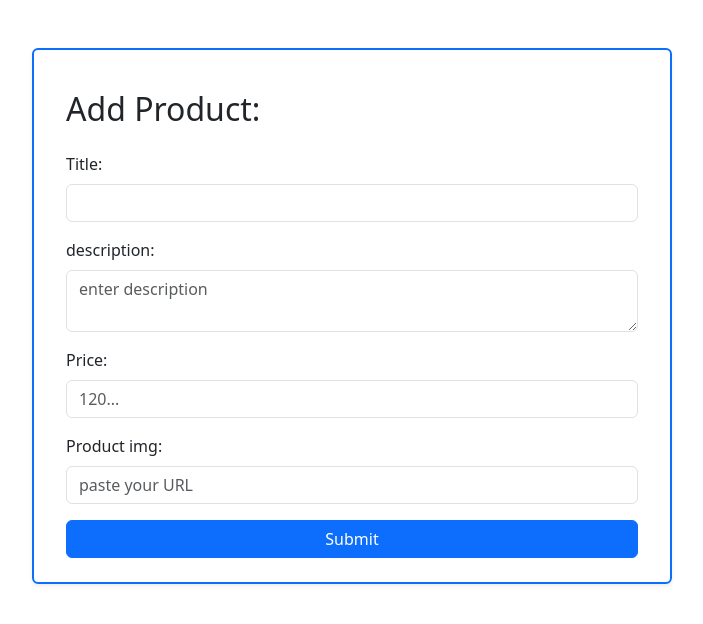
After one commit to Ahmed-rbr/product_crud, a PHP site: page /edit_form.php in a window 1280 px wide. The commit adds this page. Shown: the top 624 px of the page, without its empty margins (288-991 px from the left). Run offline with PHP 8.4, Linux system fonts and the light colour scheme.

Commit message:
added edit  product func

```diff
--- /dev/null
+++ b/edit_form.php
@@ -0,0 +1,61 @@
+<?php
+session_start();
+$title= $_SESSION['title']??'';
+$price= $_SESSION['price']??'';
+$id= $_SESSION['id']??'';
+$description=$_SESSION['description']??'';
+$img= $_SESSION['img']??'';
+$errors = $_SESSION['err'] ?? [];
+ unset($_SESSION['err']);
+?>
+
+<!DOCTYPE html>
+<html lang="en">
+<head>
+  <meta charset="UTF-8">
+  <meta name="viewport" content="width=device-width, initial-scale=1.0">
+  <title>Add-product</title>
+  <link href="https://cdn.jsdelivr.net/npm/bootstrap@5.3.3/dist/css/bootstrap.min.css" rel="stylesheet" integrity="sha384-QWTKZyjpPEjISv5WaRU9OFeRpok6YctnYmDr5pNlyT2bRjXh0JMhjY6hW+ALEwIH" crossorigin="anonymous">
+
+</head>
+<body>
+<form action="edite_product.php" method="post" class="row g-3 mt-5 w-50 mx-auto border border-2 p-4 shadow-sm rounded border-primary">
+ <h2>Add Product:</h2>
+
+ <?php if(!empty($errors)): ?>
+      <div class="alert alert-danger">
+        <?php foreach($errors as $error): ?>
+          <p class="mb-1"><?= htmlspecialchars($error) ?></p>
+        <?php endforeach; ?>
+      </div>
+    <?php endif; ?>
+ <div class="col-12">
+    <label for="title" class="form-label">Title:</label>
+    <input type="text" value="<?= htmlspecialchars($title)?>" name="title" class="form-control" id="title">
+
+  </div>
+  <div class="col-12">
+  <label for="description" class="form-label">description:</label>
+  <textarea class="form-control"  placeholder="enter description" name="description" id="description"><?=isset($description)? htmlspecialchars($description):'' ?></textarea>
+
+</div>
+  <div class="col-12">
+    <label for="price" step="0.01" class="form-label">Price:</label>
+    <input type="number" value="<?=htmlspecialchars( $price)?>" name="price" class="form-control" id="price" placeholder="120...">
+  </div>
+<input type="hidden" name="id" value="<?= htmlspecialchars($id) ?? ''?>">
+  <div class="col-12">
+    <label for="img" class="form-label">Product img:</label>
+    <input type="text" class="form-control" value="<?=htmlspecialchars( $img)?>" name="img" id="img" placeholder="paste your URL">
+
+  </div>
+
+
+
+
+  <div class="col-12">
+    <button type="submit" name="edt-form" class="btn btn-primary w-100">Submit</button>
+  </div>
+</form>
+</body>
+</html>
--- a/product_form.php
+++ b/product_form.php
@@ -33,7 +33,7 @@ endif ?>
 
 </div>
   <div class="col-12">
-    <label for="price" class="form-label">Price:</label>
+    <label for="price" step="0.01" class="form-label">Price:</label>
     <input type="number" name="price" class="form-control" id="price" placeholder="120...">
   </div>
 
```
Also changed, not shown: edite_product.php (added, +102 -0 lines), index.php (+11 -3 lines), delete_product.php (renamed from delete product.php).
